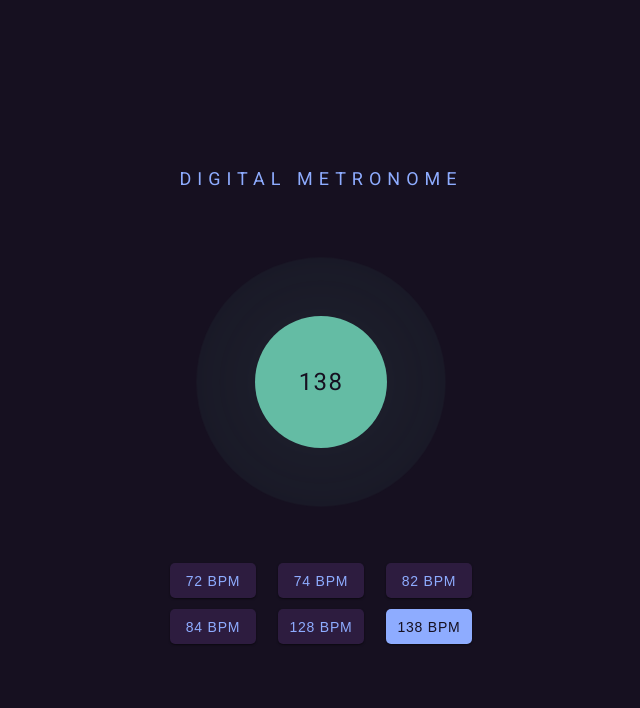
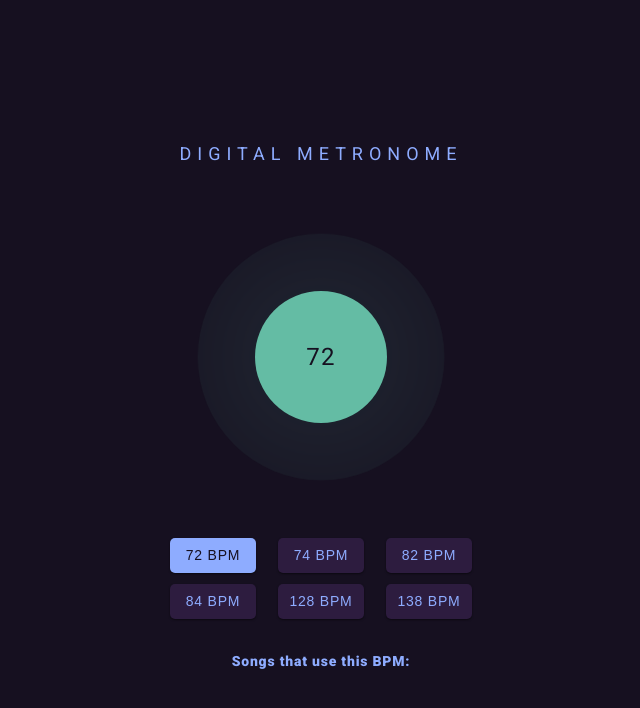
Before and after one commit to wdtamagi/metronome, a React (Create React App) app: page / in a window 1280 px wide. Shown: the top 708 px of the page, without its empty margins (319-959 px from the left). Built offline with nearby package versions, Linux system fonts and the light colour scheme.

Commit message:
Add SongList component

```diff
--- a/src/components/App.tsx
+++ b/src/components/App.tsx
@@ -3,9 +3,10 @@ import { css, jsx } from "@emotion/react";
 import React, { FC, useState } from "react";
 import { Bump } from "./Bump";
 import { Control } from "./Control";
+import { SongList } from "./SongList";
 
 export const App: FC = () => {
-  const [bpm, setBpm] = useState(138);
+  const [bpm, setBpm] = useState(72);
   return (
     <div
       css={css`
@@ -29,6 +30,7 @@ export const App: FC = () => {
       </h1>
       <Bump bpm={bpm} />
       <Control bpm={bpm} handleClick={setBpm} />
+      <SongList />
     </div>
   );
 };
--- /dev/null
+++ b/src/components/SongList.tsx
@@ -0,0 +1,25 @@
+/** @jsxImportSource @emotion/react */
+import { css, jsx } from "@emotion/react";
+import React, { FC, useState } from "react";
+
+export const SongList: FC = () => {
+  return (
+    <div
+      css={css`
+        padding-top: 32px;
+      `}
+    >
+      <span
+        css={css`
+          color: rgb(142, 172, 255);
+          font-size: 14px;
+          font-weight: 900;
+          text-align: center;
+          letter-spacing: 0.78px;
+        `}
+      >
+        Songs that use this BPM:
+      </span>
+    </div>
+  );
+};
```
